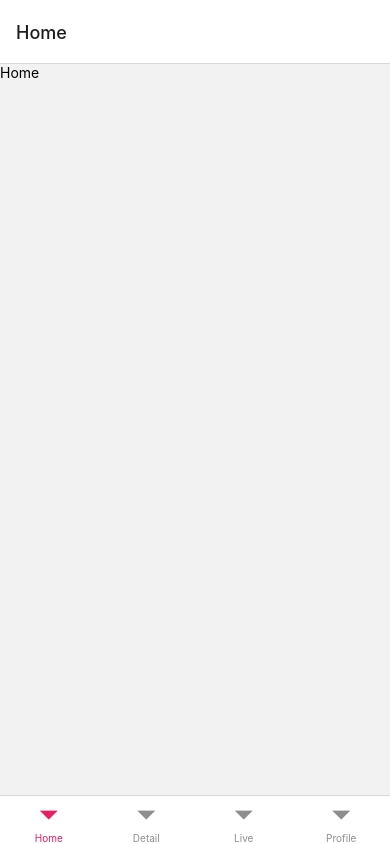
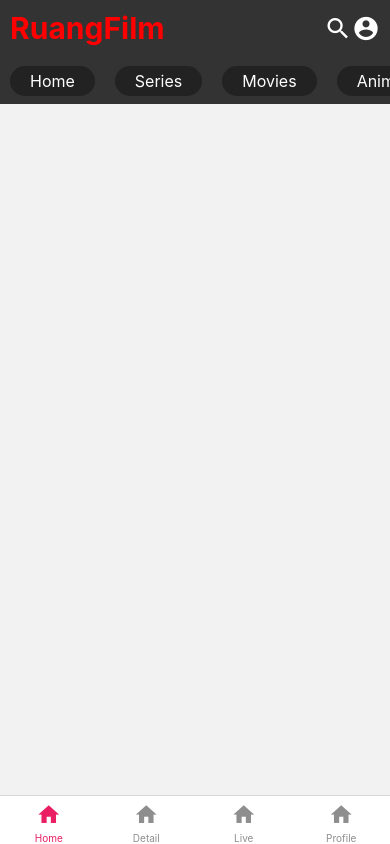
Before and after one commit to Makinullizami/RuangFilm, a React Native app: screen /Home in a window 390 px wide. Built offline with nearby package versions, Linux system fonts and the light colour scheme.

Commit message:
membuat header home

```diff
--- a/package.json
+++ b/package.json
@@ -17,7 +17,8 @@
     "react": "18.2.0",
     "react-native": "0.74.3",
     "react-native-safe-area-context": "^4.10.7",
-    "react-native-screens": "^3.32.0"
+    "react-native-screens": "^3.32.0",
+    "react-native-vector-icons": "^10.1.0"
   },
   "devDependencies": {
     "@babel/core": "^7.20.0",
--- a/src/App.jsx
+++ b/src/App.jsx
@@ -2,6 +2,7 @@ import {StyleSheet, Text, View} from 'react-native';
 import React from 'react';
 import {NavigationContainer} from '@react-navigation/native';
 import {createNativeStackNavigator} from '@react-navigation/native-stack';
+import MaterialCommunityIcons from 'react-native-vector-icons/MaterialCommunityIcons';
 import Home from './screens/Home';
 import Detail from './screens/Detail';
 import Live from './screens/Live';
@@ -13,16 +14,51 @@ const Tab = createBottomTabNavigator();
 
 const Menu = () => {
   return (
-      <Tab.Navigator
-        screenOptions={{
-          tabBarActiveTintColor: '#e91e63',
-        }}>
-        <Tab.Screen name="Home" component={Home} />
-        <Tab.Screen name="Detail" component={Detail} />
-        <Tab.Screen name="Live" component={Live} />
-        <Tab.Screen name="Profile" component={Profile} />
-      </Tab.Navigator>
-
+    <Tab.Navigator
+      screenOptions={{
+        tabBarActiveTintColor: '#e91e63',
+      }}>
+      <Tab.Screen
+        name="Home"
+        component={Home}
+        options={{
+          headerShown: false,
+          tabBarIcon: ({color, size}) => (
+            <MaterialCommunityIcons name="home" color={color} size={size} />
+          ),
+        }}
+      />
+      <Tab.Screen
+        name="Detail"
+        component={Detail}
+        options={{
+          headerShown: false,
+          tabBarIcon: ({color, size}) => (
+            <MaterialCommunityIcons name="home" color={color} size={size} />
+          ),
+        }}
+      />
+      <Tab.Screen
+        name="Live"
+        component={Live}
+        options={{
+          headerShown: false,
+          tabBarIcon: ({color, size}) => (
+            <MaterialCommunityIcons name="home" color={color} size={size} />
+          ),
+        }}
+      />
+      <Tab.Screen
+        name="Profile"
+        component={Profile}
+        options={{
+          headerShown: false,
+          tabBarIcon: ({color, size}) => (
+            <MaterialCommunityIcons name="home" color={color} size={size} />
+          ),
+        }}
+      />
+    </Tab.Navigator>
   );
 };
 const App = () => {
--- a/src/screens/Home.jsx
+++ b/src/screens/Home.jsx
@@ -1,14 +1,84 @@
-import {StyleSheet, Text, View} from 'react-native';
+import {
+  StyleSheet,
+  Text,
+  View,
+  FlatList,
+  StatusBar,
+  TouchableOpacity,
+} from 'react-native';
 import React from 'react';
+import MaterialCommunityIcons from 'react-native-vector-icons/MaterialCommunityIcons';
 
 const Home = () => {
+  const Kategori = [
+    {key: 'Home', label: 'Home'},
+    {key: 'Series', label: 'Series'},
+    {key: 'Movies', label: 'Movies'},
+    {key: 'Anime', label: 'Anime'},
+    {key: 'Sports', label: 'Sports'},
+    {key: 'TV Shows', label: 'TV Shows'},
+  ];
   return (
-    <View>
-      <Text>Home</Text>
+    <View style={styles.container}>
+      <StatusBar backgroundColor="#333" barStyle={'light-content'} />
+      <View style={styles.headerTop}>
+        <Text style={styles.logo}>RuangFilm</Text>
+        <View style={styles.iconsContainer}>
+          <MaterialCommunityIcons name="magnify" size={28} color="#fff" />
+          <MaterialCommunityIcons
+            name="account-circle"
+            size={28}
+            color="#fff"
+          />
+        </View>
+      </View>
+      <FlatList
+        data={Kategori}
+        horizontal
+        showsHorizontalScrollIndicator={false}
+        renderItem={({item}) => (
+          <TouchableOpacity style={styles.tab}>
+            <Text style={styles.tabLabel}>{item.label}</Text>
+          </TouchableOpacity>
+        )}
+        keyExtractor={item => item.key}
+      />
     </View>
   );
 };
 
 export default Home;
 
-const styles = StyleSheet.create({});
+const styles = StyleSheet.create({
+  container: {
+    backgroundColor: '#333',
+  },
+  headerTop: {
+    flexDirection: 'row',
+    alignItems: 'center',
+    justifyContent: 'space-between',
+    padding: 10,
+    elevation: 1,
+  },
+  logo: {
+    fontSize: 30,
+    color: '#ff0000',
+    fontWeight: 'bold',
+  },
+  iconsContainer: {
+    flexDirection: 'row',
+  },
+  tab: {
+    paddingHorizontal: 20,
+    paddingVertical: 5,
+    marginHorizontal: 10,
+    backgroundColor: '#222',
+    borderRadius: 20,
+    marginBottom: 8,
+    marginTop: 10,
+  },
+  tabLabel: {
+    color: '#fff',
+    fontSize: 16,
+  },
+});
```
Also changed, not shown: 3 other files (tests, documents, lock files or other folders).
